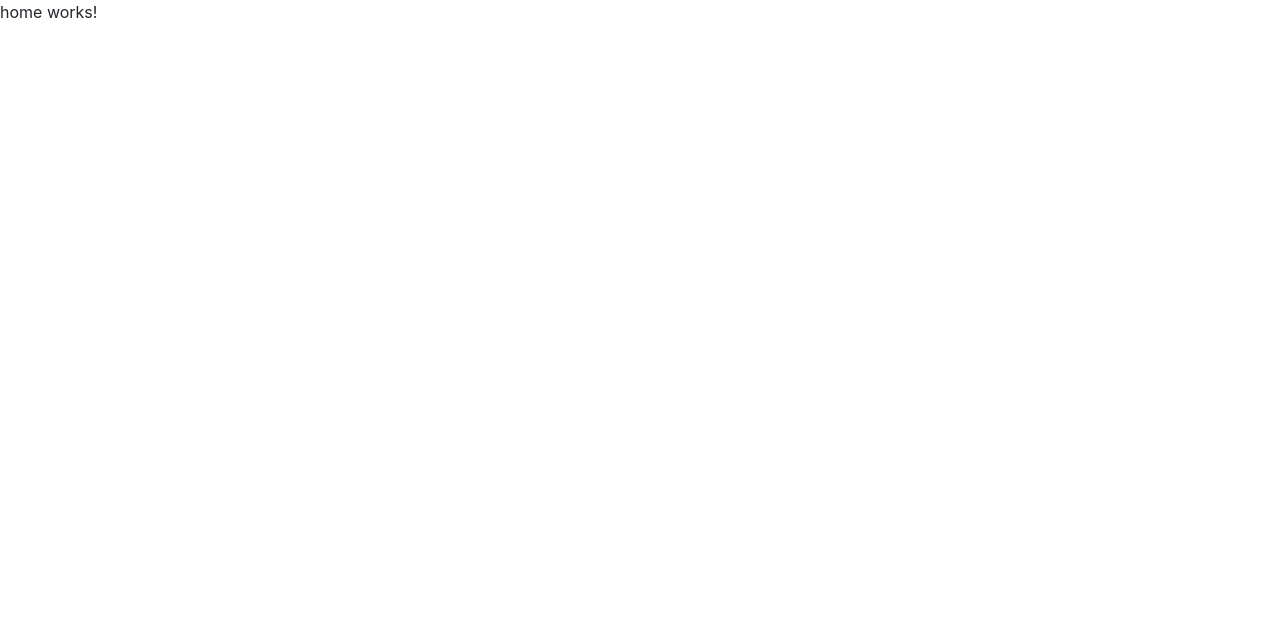
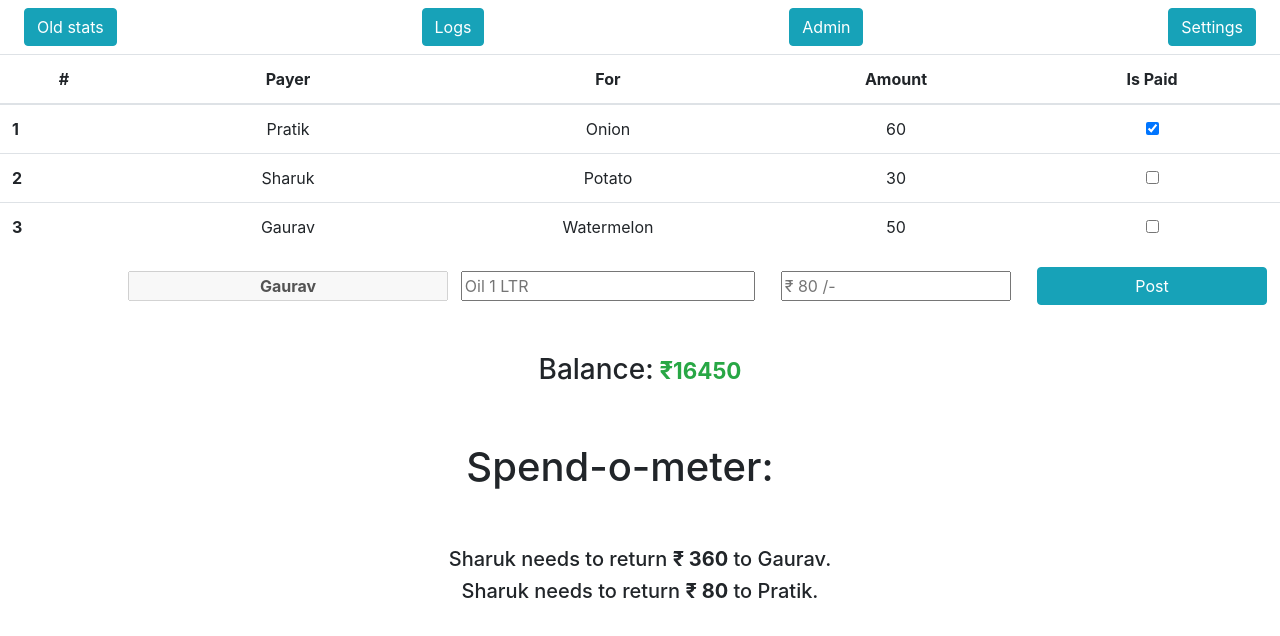
Before and after one commit to prat1k-chakrab0rty/SF06, an Angular app: page /home in a window 1280 px wide. Shown: the top 636 px of the page. Built offline with nearby package versions, Linux system fonts and the light colour scheme.

Commit message:
Added table,total balance,send-o-meter and dues to the homepage.

```diff
--- a/src/app/home/home.component.css
+++ b/src/app/home/home.component.css
@@ -0,0 +1,10 @@
+@keyframes anim {
+    0% {opacity: 0;}
+    50% {opacity: 100%;}
+    100% {opacity: 0%;}
+  }
+.statusAnim{
+    animation-name: anim;
+    animation-duration: 1s;
+    animation-iteration-count: infinite;
+}
--- a/src/app/home/home.component.html
+++ b/src/app/home/home.component.html
@@ -1 +1,56 @@
-<p>home works!</p>
+<!-- <table class="table">
+    <thead>
+        <tr>
+            <th class="text-center" scope="col" align="center"><button class="btn btn-info">Admin</button></th>
+            <th class="text-center" scope="col" align="center"><button class="btn btn-info">Feed</button></th>
+            <th class="text-center" scope="col" align="center"><button class="btn btn-info btn-lg">Old Stats</button></th>
+            <th class="text-center" scope="col" align="center"><button class="btn btn-info">Settings</button></th>
+        </tr>
+    </thead>
+</table> -->
+<div class="d-flex justify-content-between align-items-center mx-4 my-2">
+    <button class="btn btn-info">Old stats</button>
+    <button class="btn btn-info">Logs</button>
+    <button class="btn btn-info">Admin</button>
+    <button class="btn btn-info">Settings</button>
+</div>
+<table class="table">
+    <thead>
+        <tr>
+            <th class="text-center" scope="col" align="center" width="10%">#</th>
+            <th class="text-center" scope="col" align="center" width="25%">Payer</th>
+            <th class="text-center" scope="col" align="center" width="25%">For</th>
+            <th class="text-center" scope="col" align="center" width="20%">Amount</th>
+            <th class="text-center" scope="col" align="center" width="20%">Is Paid</th>
+        </tr>
+    </thead>
+    <tbody>
+        <tr *ngFor="let t of transactions;index as i">
+            <th align="center" width="10%" scope="row">{{i+1}}</th>
+            <td align="center" width="25%">{{t.payer}}</td>
+            <td align="center" width="25%">{{t.for}}</td>
+            <td align="center" width="20%">{{t.amount}}</td>
+            <td align="center" width="20%"><input type="checkbox" [(ngModel)]="t.isPaid" /></td>
+        </tr>
+    </tbody>
+</table>
+<div class="d-flex align-items-center w-100">
+    <div style="width: 10%;"></div>
+    <input class="text-center" style="width: 25%; font-weight: bold;" disabled [(ngModel)]="name" />
+    <input style="width: 23%; margin: 0 1%;" placeholder="Oil 1 LTR" />
+    <input style="width: 18%; margin: 0 1%;" placeholder="₹ 80 /-" />
+    <div style="width: 18%; margin: 0 1%;">
+        <button style="width: 100%;" class="btn btn-info">Post</button>
+    </div>
+</div>
+<div class="d-flex justify-content-center mt-5">
+    <h3>Balance:<span style="font-weight: bolder;" [ngClass]="isSufficient?'text-success':'text-danger'"
+            class="small"><span style="font-size: x-large;"> ₹</span>16450</span></h3>
+</div>
+<div class="d-flex justify-content-center mt-5">
+    <h1>Spend-o-meter:<span class="text-danger" *ngIf="spendStatus==1"> <i class="bi bi-arrow-up statusAnim"></i></span><span class="text-primary statusAnim" *ngIf="spendStatus==2"> -</span><span class="text-success statusAnim" *ngIf="spendStatus==3"> <i class="bi bi-arrow-down"></i></span></h1>
+</div>
+<div class="d-flex flex-column justify-content-center align-items-center mt-5">
+    <h5>{{admin}} needs to return <span style="font-weight: bolder;">₹ {{amount[0]}}</span> to {{flatmate[0]}}.</h5>
+    <h5>{{admin}} needs to return <span style="font-weight: bolder;">₹ {{amount[1]}}</span> to {{flatmate[1]}}.</h5>
+</div>
--- a/src/app/home/home.component.ts
+++ b/src/app/home/home.component.ts
@@ -6,5 +6,30 @@ import { Component } from '@angular/core';
   styleUrls: ['./home.component.css']
 })
 export class HomeComponent {
-
+  transactions: any[] = [
+    {
+      payer:"Pratik",
+      for:"Onion",
+      amount:60,
+      isPaid:true
+    },
+    {
+      payer:"Sharuk",
+      for:"Potato",
+      amount:30,
+      isPaid:false
+    },
+    {
+      payer:"Gaurav",
+      for:"Watermelon",
+      amount:50,
+      isPaid:false
+    }
+  ];
+  name:string="Gaurav";
+  isSufficient:boolean=true;
+  spendStatus:number=3;
+  amount:number[]=[360,80];
+  admin:string="Sharuk";
+  flatmate:string[]=["Gaurav","Pratik"];
 }
--- a/src/index.html
+++ b/src/index.html
@@ -3,7 +3,7 @@
 
 <head>
   <meta charset="utf-8">
-  <title>Ui</title>
+  <title>UI</title>
   <base href="/">
   <meta name="viewport" content="width=device-width, initial-scale=1">
   <link rel="icon" type="image/x-icon" href="favicon.ico">
@@ -16,6 +16,8 @@
   <script src="https://cdn.jsdelivr.net/npm/bootstrap@4.5.3/dist/js/bootstrap.bundle.min.js"
     integrity="sha384-ho+j7jyWK8fNQe+A12Hb8AhRq26LrZ/JpcUGGOn+Y7RsweNrtN/tE3MoK7ZeZDyx"
     crossorigin="anonymous"></script>
+  <!-- bootstrap-icons -->
+  <link rel="stylesheet" href="https://cdn.jsdelivr.net/npm/bootstrap-icons@1.9.1/font/bootstrap-icons.css">
 </head>
 
 <body>
```
